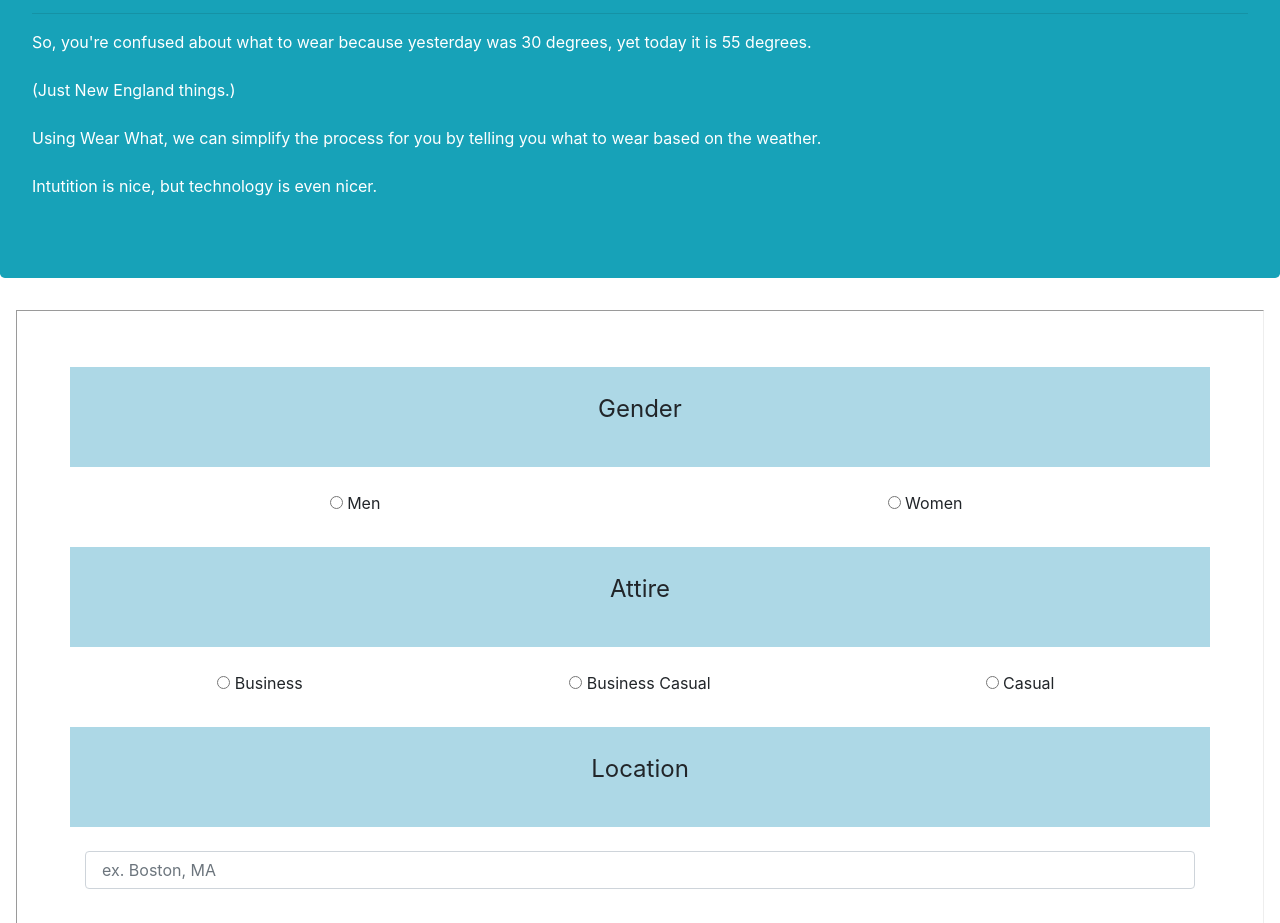
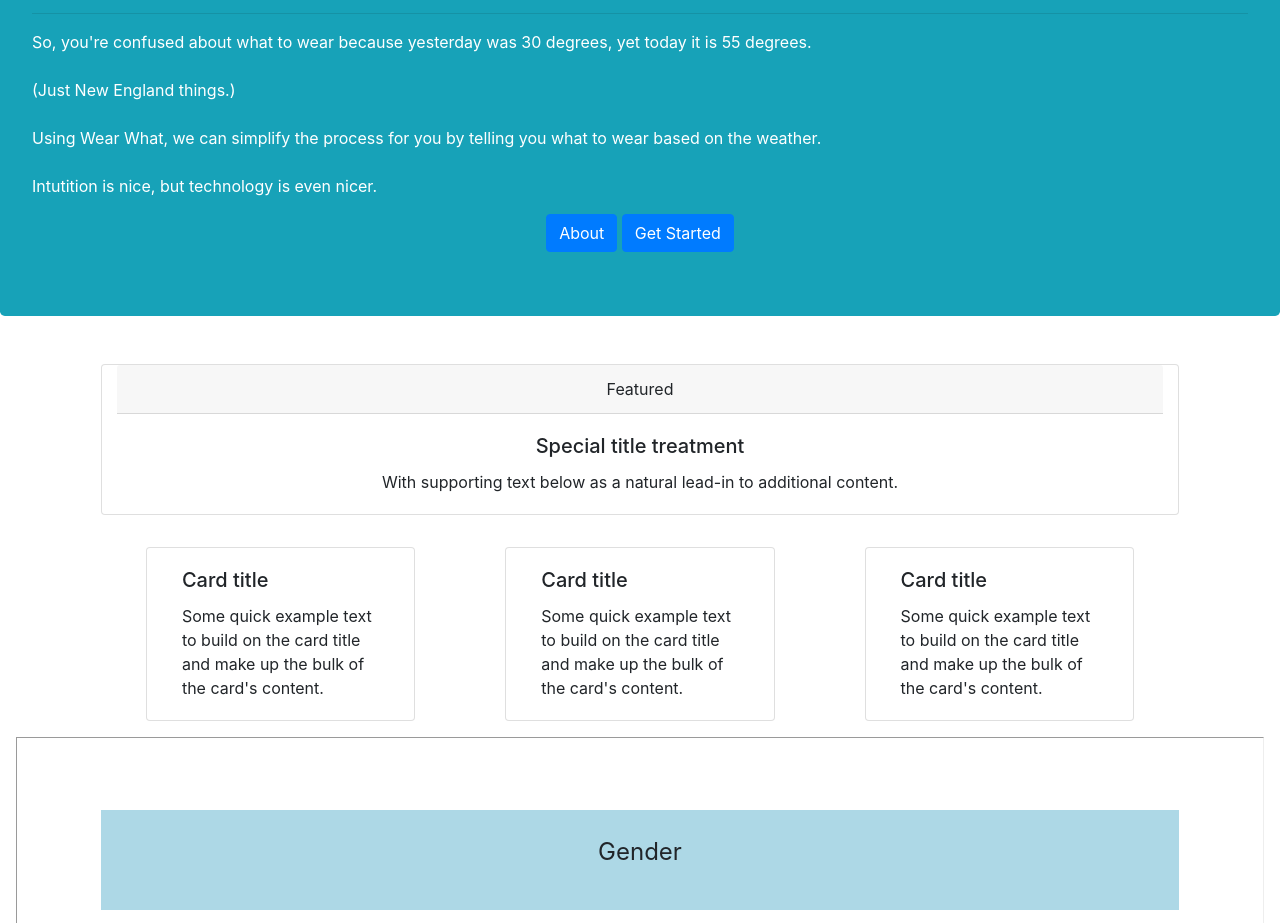
Before and after one commit to snyamwong/Wear-What, a website: page index.html in a window 1280 px wide. Shown: the part 166-1089 px from the top of the page. Drawn offline with nearby package versions, Linux system fonts and the light colour scheme.

Commit message:
added placeholder cards for the home page

```diff
--- a/css/index.css
+++ b/css/index.css
@@ -1,3 +1,16 @@
+* {
+    margin: 0;
+    padding: 0;
+}
+
+.row {
+    margin: 1em;
+}
+
+.col {
+    margin: 1em;
+}
+
 legend {
     margin: 1em 0em;
     padding: 1em;
--- a/index.html
+++ b/index.html
@@ -1,5 +1,6 @@
 <!DOCTYPE html>
 <html lang="en" dir="ltr">
+
 <head>
     <title>Wear What</title>
     <meta charset="utf-8">
@@ -9,9 +10,10 @@
     <link rel="stylesheet" href="node_modules/bootstrap/dist/css/bootstrap.min.css">
     <link rel="stylesheet" href="css/index.css">
 </head>
+
 <body>
     <header>
-        <div class="jumbotron bg-info">
+        <div class="jumbotron bg-info text-white">
             <h1 class="display-4 text-center">Wear What</h1>
             <p class="text-center">A smarter way to dress for the weather.</p>
             <hr>
@@ -25,8 +27,48 @@
                 <br><br>
                 Intutition is nice, but technology is even nicer.
             </p>
+            <div class="text-center">
+                <a href="#" class="btn btn-primary">About</a>
+                <a href="#" class="btn btn-primary">Get Started</a>
+            </div>
         </div>
     </header>
+
+    <section>
+        <div class="container">
+            <div class="row">
+                <div class="col card mx-auto text-center">
+                    <div class="card-header">
+                        Featured
+                    </div>
+                    <div class="card-body">
+                        <h5 class="card-title">Special title treatment</h5>
+                        <p class="card-text">With supporting text below as a natural lead-in to additional content.</p>
+                    </div>
+                </div>
+            </div>
+            <div class="row">
+                <div class="col-md-3 card mx-auto">
+                    <div class="card-body">
+                        <h5 class="card-title">Card title</h5>
+                        <p class="card-text">Some quick example text to build on the card title and make up the bulk of the card's content.</p>
+                    </div>
+                </div>
+                <div class="col-md-3 card mx-auto">
+                    <div class="card-body">
+                        <h5 class="card-title">Card title</h5>
+                        <p class="card-text">Some quick example text to build on the card title and make up the bulk of the card's content.</p>
+                    </div>
+                </div>
+                <div class="col-md-3 card mx-auto">
+                    <div class="card-body">
+                        <h5 class="card-title">Card title</h5>
+                        <p class="card-text">Some quick example text to build on the card title and make up the bulk of the card's content.</p>
+                    </div>
+                </div>
+            </div>
+        </div>
+    </section>
 
     <section>
         <form action="index.html" method="post">
@@ -84,4 +126,5 @@
         </form>
     </section>
 </body>
+
 </html>
```
